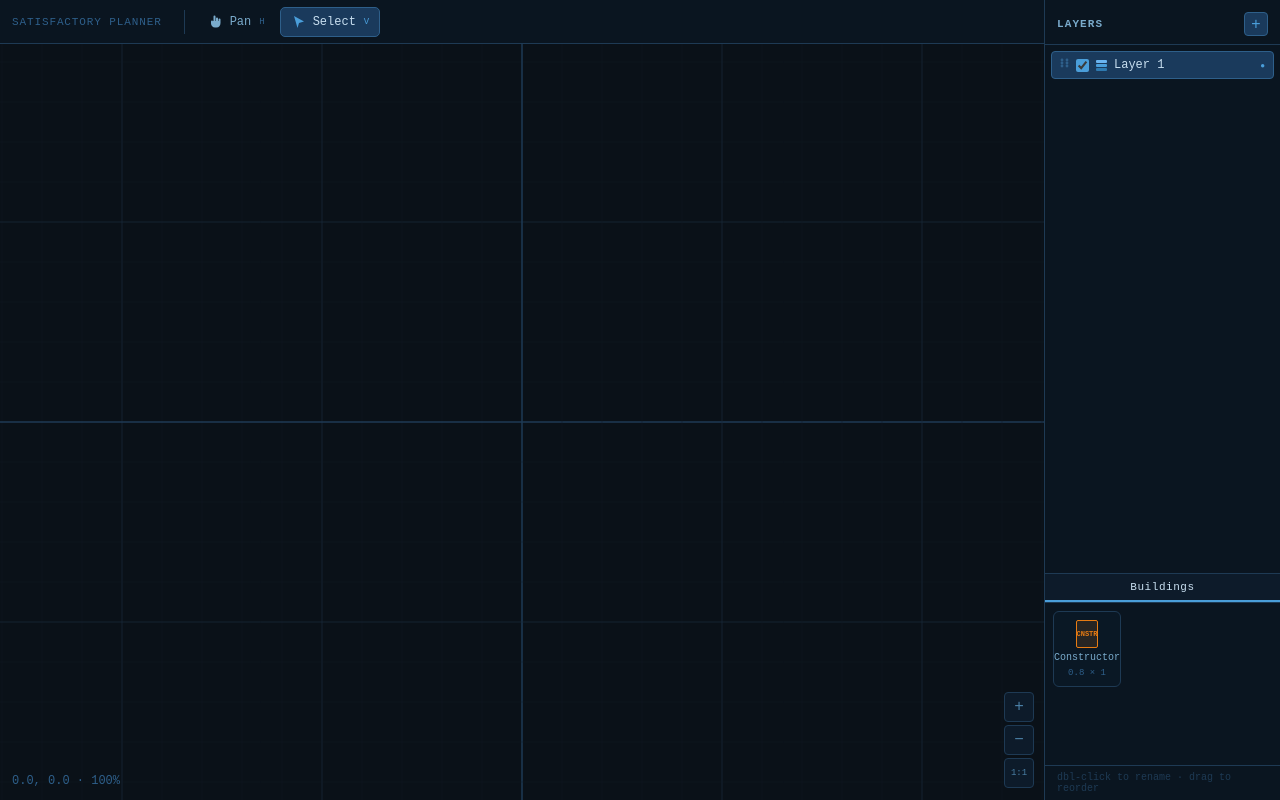
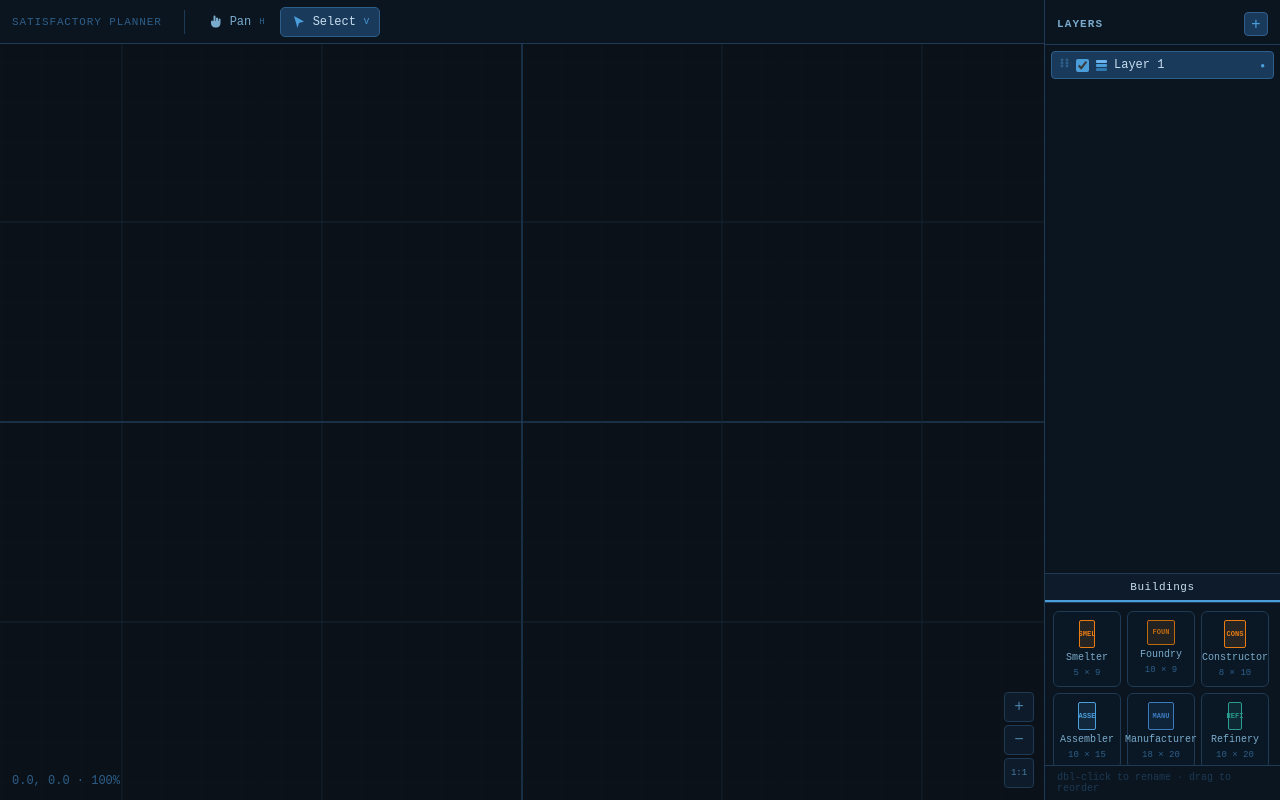
Before and after one commit to scottyob/Satisfactory-Planner, a React (Vite) app: page / in a window 1280 px wide. Built offline with nearby package versions, Linux system fonts and the light colour scheme.

Commit message:
Buildings

```diff
--- a/src/App.jsx
+++ b/src/App.jsx
@@ -1,19 +1,15 @@
 import { useState, useCallback, useEffect, useRef } from 'react'
-import { Stage, Layer, Line, Rect, Group, Text } from 'react-konva'
+import { Stage, Layer, Line, Rect } from 'react-konva'
 import { CELL_SIZE, GRID_CELLS, GRID_PX, PANEL_WIDTH, TOOLBAR_HEIGHT } from './constants'
 import Toolbar from './Toolbar.jsx'
 import LayersPanel, { useLayers } from './LayersPanel.jsx'
+import BuildingObject from './BuildingObject.jsx'
 
 const BG_COLOR    = '#0a1118'
 const MINOR_COLOR = '#141e28'
 const MAJOR_COLOR = '#1a2a38'
 const AXIS_COLOR  = '#1e3a54'
 
-// ─── Building definitions ────────────────────────────────────────────────────
-
-const BUILDING_DEFS = {
-  constructor: { w: 8, h: 10, color: '#e87c13', label: 'CNSTR' },
-}
 
 let _nextObjId = 1
 
@@ -35,72 +31,6 @@ function Grid() {
   return <>{lines}</>
 }
 
-// ─── Canvas building object ──────────────────────────────────────────────────
-
-function BuildingObject({ obj, isSelected, canDrag, onPointerDown, onDragStart, onDragMove, onDragEnd }) {
-  const def   = BUILDING_DEFS[obj.type]
-  const pw    = def.w * CELL_SIZE
-  const ph    = def.h * CELL_SIZE
-  const color = def.color
-  const hw    = pw / 2
-  const hh    = ph / 2
-
-  return (
-    <Group
-      x={obj.x}
-      y={obj.y}
-      rotation={obj.rotation}
-      draggable={canDrag}
-      onMouseDown={onPointerDown}
-      onDragStart={onDragStart}
-      onDragMove={onDragMove}
-      onDragEnd={onDragEnd}
-    >
-      {/* Selection glow — centered on group origin */}
-      {isSelected && (
-        <Rect
-          x={-hw - 3}
-          y={-hh - 3}
-          width={pw + 6}
-          height={ph + 6}
-          cornerRadius={4}
-          fill="transparent"
-          stroke="#4a9eda"
-          strokeWidth={1.5}
-          dash={[4, 3]}
-          listening={false}
-        />
-      )}
-
-      {/* Building body */}
-      <Rect
-        x={-hw}
-        y={-hh}
-        width={pw}
-        height={ph}
-        fill={`${color}18`}
-        stroke={color}
-        strokeWidth={isSelected ? 1.5 : 1}
-        cornerRadius={2}
-      />
-
-      {/* Label */}
-      <Text
-        x={-hw}
-        y={-hh}
-        text={def.label}
-        width={pw}
-        height={ph}
-        align="center"
-        verticalAlign="middle"
-        fontSize={8}
-        fontFamily="monospace"
-        fill={color}
-        listening={false}
-      />
-    </Group>
-  )
-}
 
 // ─── HUD overlays ────────────────────────────────────────────────────────────
 
--- /dev/null
+++ b/src/BuildingObject.jsx
@@ -0,0 +1,133 @@
+import { Group, Rect, Text, Circle } from 'react-konva'
+import { CELL_SIZE } from './constants'
+import { BUILDINGS_BY_KEY } from './buildings.js'
+
+// Connector colors: belt vs pipe, input vs output
+const BELT_IN  = '#5ee877'
+const BELT_OUT = '#e8a013'
+const PIPE_IN  = '#4ab0ed'
+const PIPE_OUT = '#c87de8'
+
+const CONN_SIZE = 8   // connector marker size in px
+
+function ConnectorMarker({ type, position, isInput, hw, hh }) {
+  if (!position) return null
+
+  const { side, offset } = position
+  const hs = CONN_SIZE / 2
+  const ox = offset * CELL_SIZE
+
+  // Center point on the building edge
+  const cx = side === 'east' ? hw : side === 'west' ? -hw : ox
+  const cy = side === 'south' ? hh : side === 'north' ? -hh : ox
+
+  const color = type === 'belt'
+    ? (isInput ? BELT_IN : BELT_OUT)
+    : (isInput ? PIPE_IN : PIPE_OUT)
+
+  if (type === 'belt') {
+    return (
+      <Rect
+        x={cx - hs}
+        y={cy - hs}
+        width={CONN_SIZE}
+        height={CONN_SIZE}
+        fill={color}
+        stroke="#0a1118"
+        strokeWidth={1}
+        listening={false}
+      />
+    )
+  }
+
+  // pipe → circle
+  return (
+    <Circle
+      x={cx}
+      y={cy}
+      radius={hs}
+      fill={color}
+      stroke="#0a1118"
+      strokeWidth={1}
+      listening={false}
+    />
+  )
+}
+
+export default function BuildingObject({
+  obj, isSelected, canDrag,
+  onPointerDown, onDragStart, onDragMove, onDragEnd,
+}) {
+  const def   = BUILDINGS_BY_KEY[obj.type]
+  const pw    = def.w * CELL_SIZE
+  const ph    = def.h * CELL_SIZE
+  const hw    = pw / 2
+  const hh    = ph / 2
+  const color = def.color
+
+  return (
+    <Group
+      x={obj.x}
+      y={obj.y}
+      rotation={obj.rotation}
+      draggable={canDrag}
+      onMouseDown={onPointerDown}
+      onDragStart={onDragStart}
+      onDragMove={onDragMove}
+      onDragEnd={onDragEnd}
+    >
+      {/* Selection glow */}
+      {isSelected && (
+        <Rect
+          x={-hw - 3}
+          y={-hh - 3}
+          width={pw + 6}
+          height={ph + 6}
+          cornerRadius={4}
+          fill="transparent"
+          stroke="#4a9eda"
+          strokeWidth={1.5}
+          dash={[4, 3]}
+          listening={false}
+        />
+      )}
+
+      {/* Building body */}
+      <Rect
+        x={-hw}
+        y={-hh}
+        width={pw}
+        height={ph}
+        fill={`${color}18`}
+        stroke={color}
+        strokeWidth={isSelected ? 1.5 : 1}
+        cornerRadius={2}
+      />
+
+      {/* Label */}
+      <Text
+        x={-hw}
+        y={-hh}
+        text={def.label}
+        width={pw}
+        height={ph}
+        align="center"
+        verticalAlign="middle"
+        fontSize={12}
+        fontFamily="monospace"
+        fill={color}
+        listening={false}
+      />
+
+      {/* Input connectors */}
+      {def.inputs.map((conn, i) => (
+        <ConnectorMarker key={`in-${i}`} {...conn} isInput={true} hw={hw} hh={hh} />
+      ))}
+
+      {/* Output connectors */}
+      {def.outputs.map((conn, i) => (
+        <ConnectorMarker key={`out-${i}`} {...conn} isInput={false} hw={hw} hh={hh} />
+      ))}
+    </Group>
+  )
+}
--- a/src/LayersPanel.jsx
+++ b/src/LayersPanel.jsx
@@ -1,5 +1,6 @@
 import { useState } from 'react'
 import { PANEL_WIDTH, CELL_SIZE } from './constants'
+import BUILDINGS from './buildings.js'
 
 const BUILDINGS_HEIGHT = 192
 
@@ -160,26 +161,16 @@ function LayerItem({ layer, isSelected, onSelect, onToggleVisible, onRename, dra
 
 // ─── Buildings tab ───────────────────────────────────────────────────────────
 
-const BUILDING_DEFS = [
-  {
-    id: 'constructor',
-    label: 'Constructor',
-    shortLabel: 'CNSTR',
-    w: 0.8,
-    h: 1.0,
-    color: '#e87c13',
-  },
-]
-
 function BuildingCard({ def, onAdd }) {
   const [hovered, setHovered] = useState(false)
-  const pw = def.w * 28   // preview pixel width
-  const ph = def.h * 28   // preview pixel height
+  const scale = 28 / Math.max(def.w, def.h)
+  const pw = def.w * scale   // preview pixel width
+  const ph = def.h * scale   // preview pixel height
 
   return (
     <div
-      title={`${def.label} (${def.w} × ${def.h})`}
-      onClick={() => onAdd(def.id)}
+      title={`${def.label} (${def.w} × ${def.h} cells)`}
+      onClick={() => onAdd(def.key)}
       onMouseEnter={() => setHovered(true)}
       onMouseLeave={() => setHovered(false)}
       style={{
@@ -208,8 +199,8 @@ function BuildingCard({ def, onAdd }) {
         alignItems: 'center',
         justifyContent: 'center',
       }}>
-        <span style={{ fontSize: 7, color: def.color, fontFamily: 'monospace', fontWeight: 'bold' }}>
-          {def.shortLabel}
+        <span style={{ fontSize: 7, color: def.color, fontFamily: 'monospace', fontWeight: 'bold', textAlign: 'center', lineHeight: 1 }}>
+          {def.label.slice(0, 4).toUpperCase()}
         </span>
       </div>
 
@@ -226,8 +217,8 @@ function BuildingCard({ def, onAdd }) {
 function BuildingsTab({ onAddBuilding }) {
   return (
     <div style={{ padding: 8, display: 'flex', flexWrap: 'wrap', gap: 6, alignContent: 'flex-start' }}>
-      {BUILDING_DEFS.map(def => (
-        <BuildingCard key={def.id} def={def} onAdd={onAddBuilding} />
+      {BUILDINGS.map(def => (
+        <BuildingCard key={def.key} def={def} onAdd={onAddBuilding} />
       ))}
     </div>
   )
--- a/src/buildings.js
+++ b/src/buildings.js
@@ -12,7 +12,9 @@
 //
 // position is { side: 'north'|'south'|'east'|'west', offset: number }
 // where offset is in grid cells from the center of that side.
-// position: null means TBD — not yet mapped.
+// Positive offset = east (on N/S sides) or south (on E/W sides).
+// Convention: inputs enter from the south (bottom), outputs exit from the north (top).
+// Positions are approximate — derived from game knowledge, not blueprint data.
 
 const BUILDINGS = [
 
@@ -23,10 +25,10 @@ const BUILDINGS = [
     w: 5,
     h: 9,
     inputs: [
-      { type: 'belt', position: null },
+      { type: 'belt', position: { side: 'south', offset: 0 } },
     ],
     outputs: [
-      { type: 'belt', position: null },
+      { type: 'belt', position: { side: 'north', offset: 0 } },
     ],
   },
 
@@ -37,11 +39,11 @@ const BUILDINGS = [
     w: 10,
     h: 9,
     inputs: [
-      { type: 'belt', position: null },
-      { type: 'belt', position: null },
+      { type: 'belt', position: { side: 'south', offset: -2 } },
+      { type: 'belt', position: { side: 'south', offset:  2 } },
     ],
     outputs: [
-      { type: 'belt', position: null },
+      { type: 'belt', position: { side: 'north', offset: 0 } },
     ],
   },
 
@@ -52,10 +54,10 @@ const BUILDINGS = [
     w: 8,
     h: 10,
     inputs: [
-      { type: 'belt', position: null },
+      { type: 'belt', position: { side: 'south', offset: 0 } },
     ],
     outputs: [
-      { type: 'belt', position: null },
+      { type: 'belt', position: { side: 'north', offset: 0 } },
     ],
   },
 
@@ -66,11 +68,11 @@ const BUILDINGS = [
     w: 10,
     h: 15,
     inputs: [
-      { type: 'belt', position: null },
-      { type: 'belt', position: null },
+      { type: 'belt', position: { side: 'south', offset: -2 } },
+      { type: 'belt', position: { side: 'south', offset:  2 } },
     ],
     outputs: [
-      { type: 'belt', position: null },
+      { type: 'belt', position: { side: 'north', offset: 0 } },
     ],
   },
 
@@ -81,13 +83,13 @@ const BUILDINGS = [
     w: 18,
     h: 20,
     inputs: [
-      { type: 'belt', position: null },
-      { type: 'belt', position: null },
-      { type: 'belt', position: null },
-      { type: 'belt', position: null },
+      { type: 'belt', position: { side: 'south', offset: -6 } },
+      { type: 'belt', position: { side: 'south', offset: -2 } },
+      { type: 'belt', position: { side: 'south', offset:  2 } },
+      { type: 'belt', position: { side: 'south', offset:  6 } },
     ],
     outputs: [
-      { type: 'belt', position: null },
+      { type: 'belt', position: { side: 'north', offset: 0 } },
     ],
   },
 
@@ -98,12 +100,12 @@ const BUILDINGS = [
     w: 10,
     h: 20,
     inputs: [
-      { type: 'belt', position: null },
-      { type: 'pipe', position: null },
+      { type: 'belt', position: { side: 'south', offset: -2 } },
+      { type: 'pipe', position: { side: 'south', offset:  2 } },
     ],
     outputs: [
-      { type: 'belt', position: null },
-      { type: 'pipe', position: null },
+      { type: 'belt', position: { side: 'north', offset: -2 } },
+      { type: 'pipe', position: { side: 'north', offset:  2 } },
     ],
   },
 
@@ -114,14 +116,14 @@ const BUILDINGS = [
     w: 18,
     h: 16,
     inputs: [
-      { type: 'belt', position: null },
-      { type: 'belt', position: null },
-      { type: 'pipe', position: null },
-      { type: 'pipe', position: null },
+      { type: 'belt', position: { side: 'south', offset: -6 } },
+      { type: 'belt', position: { side: 'south', offset: -2 } },
+      { type: 'pipe', position: { side: 'south', offset:  2 } },
+      { type: 'pipe', position: { side: 'south', offset:  6 } },
     ],
     outputs: [
-      { type: 'belt', position: null },
-      { type: 'pipe', position: null },
+      { type: 'belt', position: { side: 'north', offset: -3 } },
+      { type: 'pipe', position: { side: 'north', offset:  3 } },
     ],
   },
 
@@ -132,12 +134,12 @@ const BUILDINGS = [
     w: 8,
     h: 8,
     inputs: [
-      { type: 'belt', position: null },
-      { type: 'pipe', position: null },
+      { type: 'belt', position: { side: 'south', offset: -1 } },
+      { type: 'pipe', position: { side: 'south', offset:  1 } },
     ],
     outputs: [
-      { type: 'belt', position: null },
-      { type: 'pipe', position: null },
+      { type: 'belt', position: { side: 'north', offset: -1 } },
+      { type: 'pipe', position: { side: 'north', offset:  1 } },
     ],
   },
 
@@ -148,12 +150,12 @@ const BUILDINGS = [
     w: 26,
     h: 38,
     inputs: [
-      { type: 'belt', position: null },
-      { type: 'belt', position: null },
-      { type: 'pipe', position: null },
+      { type: 'belt', position: { side: 'south', offset: -8 } },
+      { type: 'belt', position: { side: 'south', offset:  0 } },
+      { type: 'pipe', position: { side: 'south', offset:  8 } },
     ],
     outputs: [
-      { type: 'belt', position: null },
+      { type: 'belt', position: { side: 'north', offset: 0 } },
     ],
   },
 
@@ -164,14 +166,14 @@ const BUILDINGS = [
     w: 20,
     h: 20,
     inputs: [
-      { type: 'belt', position: null },
-      { type: 'belt', position: null },
-      { type: 'belt', position: null },
-      { type: 'pipe', position: null },
+      { type: 'belt', position: { side: 'south', offset: -6 } },
+      { type: 'belt', position: { side: 'south', offset: -2 } },
+      { type: 'belt', position: { side: 'south', offset:  2 } },
+      { type: 'pipe', position: { side: 'south', offset:  6 } },
     ],
     outputs: [
-      { type: 'belt', position: null },
-      { type: 'pipe', position: null },
+      { type: 'belt', position: { side: 'north', offset: -3 } },
+      { type: 'pipe', position: { side: 'north', offset:  3 } },
     ],
   },
 
@@ -182,12 +184,12 @@ const BUILDINGS = [
     w: 10,
     h: 10,
     inputs: [
-      { type: 'belt', position: null },
-      { type: 'belt', position: null },
+      { type: 'belt', position: { side: 'south', offset: -2 } },
+      { type: 'belt', position: { side: 'south', offset:  2 } },
     ],
     outputs: [
-      { type: 'belt', position: null },
-      { type: 'belt', position: null },
+      { type: 'belt', position: { side: 'north', offset: -2 } },
+      { type: 'belt', position: { side: 'north', offset:  2 } },
     ],
   },
 
```
Also changed, not shown: 1 other file (tests, documents, lock files or other folders).
